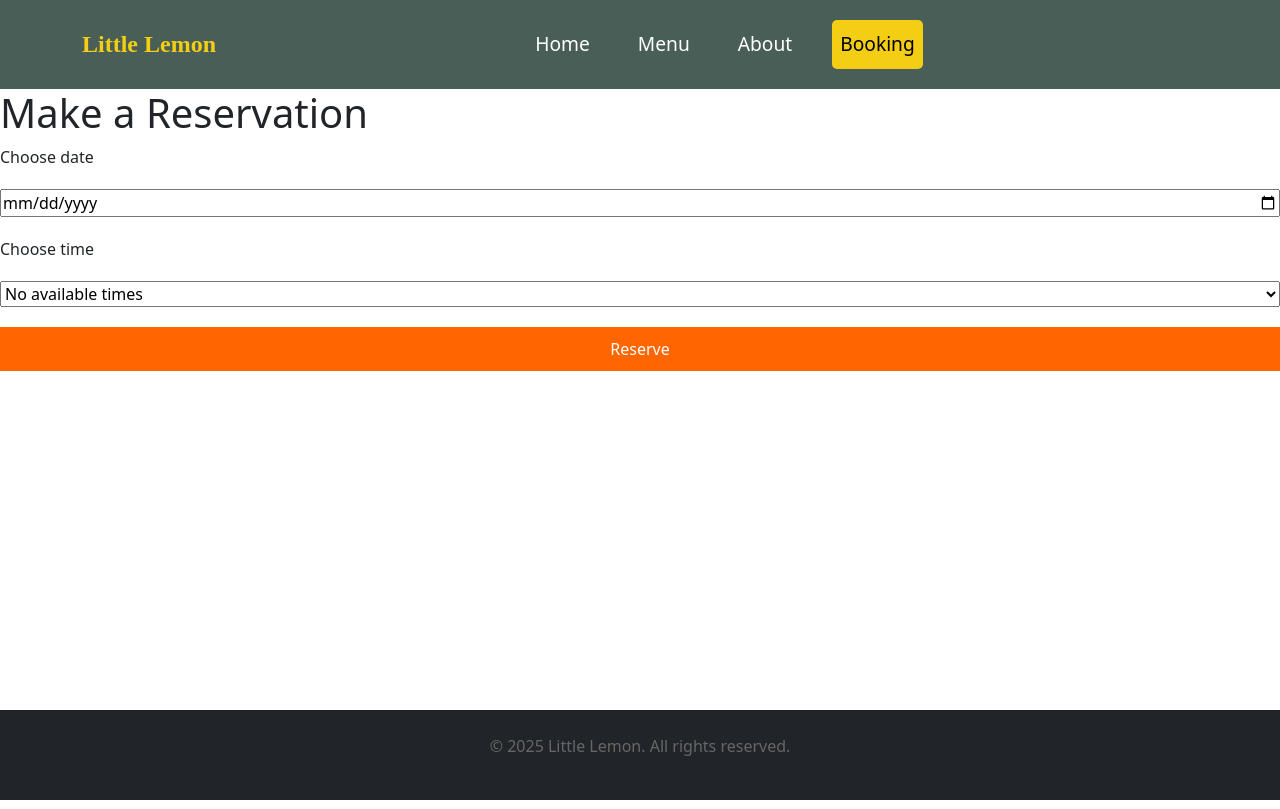
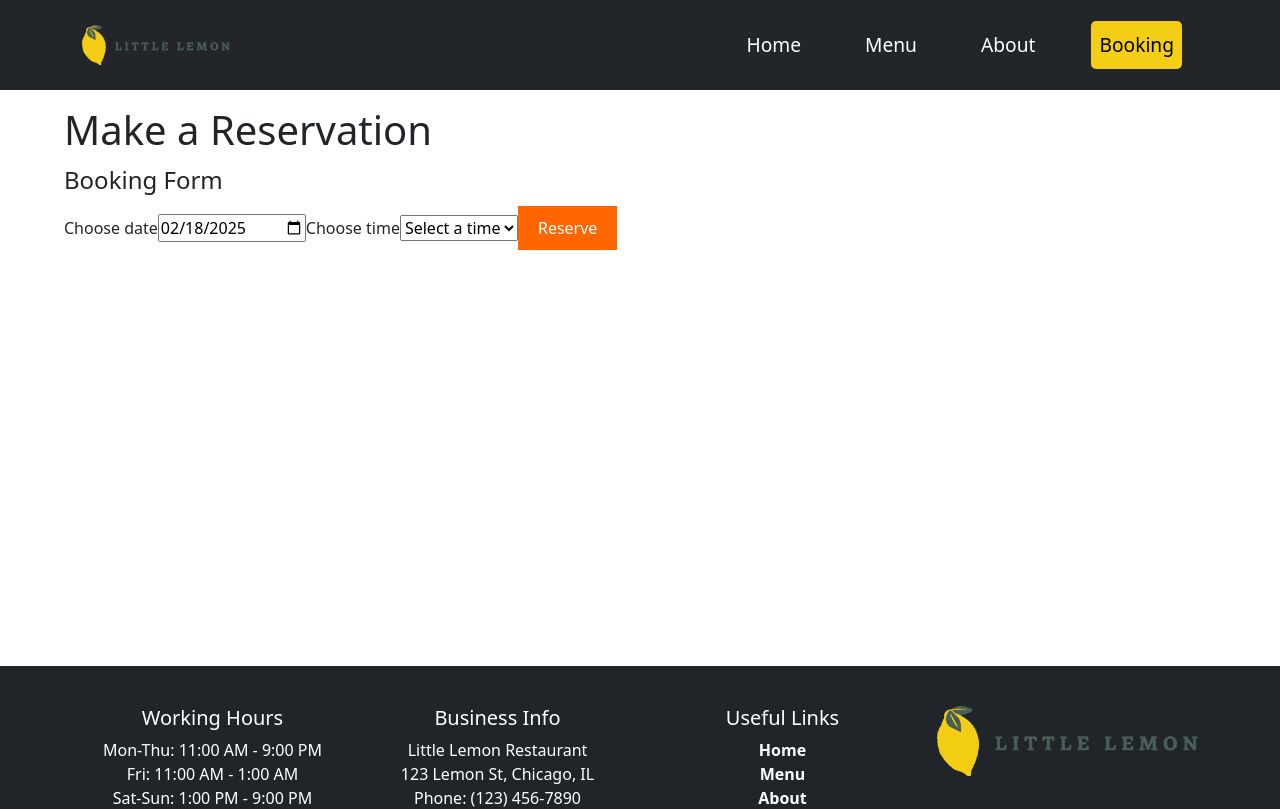
Before and after one commit to david-ivkovic/littlelemon, a React (Create React App) app: page /booking in a window 1280 px wide. Shown: the top 809 px of the page. Built offline with nearby package versions, Linux system fonts and the light colour scheme.

Commit message:
updated the navbar, booking css, footer

```diff
--- /dev/null
+++ b/babel.config.js
@@ -0,0 +1,6 @@
+module.exports = {
+  presets: [
+    '@babel/preset-env',
+    '@babel/preset-react',
+  ],
+};
--- a/src/App.css
+++ b/src/App.css
@@ -1,14 +1,19 @@
 /* src/App.css */
 
 /* General Styling */
+html, body {
+  height: 100%;  /* Ensures the body takes full height of the viewport */
+  margin: 0;
+  padding: 0;
+  display: flex;
+  flex-direction: column;  /* Stack elements vertically */
+}
+
 body {
   font-family: Arial, sans-serif;
-  margin: 0;
-  background-color: #f4f4f4;
-  box-sizing: border-box;
+  flex-grow: 1; /* Ensures body fills the available space */
   display: flex;
   flex-direction: column;
-  min-height: 100vh;
 }
 
 h1 {
@@ -21,12 +26,6 @@ p {
   font-size: 1rem;
   line-height: 1.6;
   color: #666;
-}
-
-/* Navbar Styling */
-nav {
-  background-color: #ff6600;
-  padding: 1rem;
 }
 
 ul {
@@ -71,7 +70,7 @@ button {
 
 /* Hero Section (Call-to-Action) */
 .call-to-action {
-  text-align: center;
+  text-align: left;
   background-color: #ff6600;
   padding: 50px;
   border-radius: 8px;
@@ -80,11 +79,12 @@ button {
 .call-to-action h1 {
   font-size: 2.5rem;
   color: white;
+  font-weight: bold;
 }
 
 .call-to-action button {
-  background-color: white;
-  color: #ff6600;
+  background-color: #eecf33;
+  color: #000;
   padding: 10px 20px;
   border-radius: 5px;
   cursor: pointer;
@@ -98,19 +98,22 @@ button {
 
 /* Main content area */
 .main-content {
-  flex: 1;
+  flex-grow: 1;
+  padding: 1rem 4rem;
 }
 
 /* Footer Styling */
 footer {
-  background-color: #495e57;
-  color: white;
   text-align: center;
-  padding: 1rem;
-  position: fixed;
-  left: 0;
-  bottom: 0;
-  width: 100%;}
+  padding: 20px;
+  margin-top: 50vh;
+  width: 100%;
+  position: absolute;
+}
+
+footer p {
+  color: #fff;
+}
 
 /* Mobile responsiveness */
 @media (max-width: 768px) {
@@ -169,12 +172,24 @@ footer {
     padding-left: 15px;
     padding-right: 15px;
   }
+
+  .footer {
+    text-align: left !important;
+  }
+
 }
 
 @media (max-width: 480px) {
   /* Further adjustment for very small screens */
+
+  /* Main content area */
+  .main-content {
+    flex-grow: 1;
+    padding: 0.5rem 1rem;
+  }
+
   .call-to-action {
-    padding: 20px;
+    padding: 10px;
   }
 
   .call-to-action h1 {
@@ -188,4 +203,8 @@ footer {
   button {
     font-size: 1rem;
   }
+
+  .footer {
+    text-align: left !important;
+  }
 }
--- a/src/App.js
+++ b/src/App.js
@@ -4,7 +4,7 @@ import { Routes, Route } from 'react-router-dom'; // Import Routes and Route
 import Main from './components/Main'; // Main component (HomePage)
 import BookingPage from './components/BookingPage'; // Booking page
 import './App.css'; // Import App.css for styling
-import 'bootstrap/dist/css/bootstrap.min.css'; // Import bootstrap css
+import 'bootstrap/dist/css/bootstrap.min.css';
 import Navbar from './components/Navbar'; // Import Navbar component
 import Footer from './components/Footer'; // Import Footer component
 
@@ -12,10 +12,13 @@ function App() {
   return (
     <>
       <Navbar /> {/* Navigation bar */}
-      <Routes>
-        <Route path="/" element={<Main />} /> {/* HomePage component */}
-        <Route path="/booking" element={<BookingPage />} /> {/* BookingPage component */}
-      </Routes>
+      <div className="main-content">
+        <Routes>
+          <Route path="/" element={<Main />} /> {/* HomePage component */}
+          <Route path="/booking" element={<BookingPage />} /> {/* BookingPage component */}
+        </Routes>
+      </div>
+
       <Footer /> {/* Footer */}
     </>
   );
--- a/src/Styles.css
+++ b/src/Styles.css
@@ -44,15 +44,3 @@
   .specials-section .col-md-4 {
     margin-bottom: 20px;
   }
-
-  /* Footer */
-  footer {
-    background-color: #333;
-    color: #fff;
-    padding: 20px;
-    text-align: center;
-  }
-
-  footer p {
-    font-size: 14px;
-  }
--- a/src/components/BookingForm.js
+++ b/src/components/BookingForm.js
@@ -2,19 +2,32 @@ import React, { useState, useEffect } from 'react';
 import { fetchAPI, submitAPI } from './Api'; // Import functions from Api.js
 
 function BookingForm() {
+  // Get today's date in YYYY-MM-DD format
+  const getTodayDate = () => {
+    const today = new Date();
+    const year = today.getFullYear();
+    const month = String(today.getMonth() + 1).padStart(2, '0');
+    const day = String(today.getDate()).padStart(2, '0');
+    return `${year}-${month}-${day}`;
+  };
+
+  const todayDate = getTodayDate();
+
   const [availableTimes, setAvailableTimes] = useState([]);
-  const [selectedDate, setSelectedDate] = useState('');
+  const [selectedDate, setSelectedDate] = useState(todayDate); // Initialize with today's date
   const [formData, setFormData] = useState({
-    date: '',
+    date: todayDate, // Initialize with today's date
     time: '',
   });
 
   // Fetch available times for the selected date
   useEffect(() => {
-    if (selectedDate) {
-      const times = fetchAPI(new Date(selectedDate)); // Call fetchAPI from Api.js
+    const fetchTimes = async () => {
+      const times = await fetchAPI(new Date(selectedDate)); // Call fetchAPI from Api.js
       setAvailableTimes(times); // Update availableTimes state
-    }
+    };
+
+    fetchTimes();
   }, [selectedDate]); // Re-run the effect when selectedDate changes
 
   // Handle date change
@@ -23,6 +36,7 @@ function BookingForm() {
     setFormData({
       ...formData,
       date: event.target.value, // Update formData with the selected date
+      time: '', // Reset time when date changes
     });
   };
 
@@ -39,7 +53,7 @@ function BookingForm() {
     event.preventDefault();
     const isSuccess = submitAPI(formData); // Call submitAPI from Api.js with the form data
     if (isSuccess) {
-      alert("Reservation successful!");
+      alert(`Reservation successful! \nSelected Date: ${formData.date}, \nSelected Time: ${formData.time}`);
     } else {
       alert("There was an error with your reservation.");
     }
@@ -47,6 +61,9 @@ function BookingForm() {
 
   return (
     <form style={{ display: 'grid', gap: '20px' }} aria-labelledby="booking-form" onSubmit={handleSubmit}>
+      <fieldset>
+        <legend id="booking-form">Booking Form</legend>
+
         {/* Date field */}
         <label htmlFor="res-date" id="res-date-label">Choose date</label>
         <input
@@ -54,27 +71,37 @@ function BookingForm() {
           id="res-date"
           name="date"
           onChange={handleDateChange} // Trigger handleDateChange on date change
-        value={selectedDate ? selectedDate : ''}
+          value={selectedDate} // Default to today's date
+          min={todayDate} // Disable past dates
           aria-required="true"
           aria-describedby="res-date-label"
         />
 
         {/* Time field */}
         <label htmlFor="res-time" id="res-time-label">Choose time</label>
-      <select id="res-time" name="time" aria-required="true" aria-describedby="res-time-label" onChange={handleTimeChange}>
-        {availableTimes.length > 0 ? (
-          availableTimes.map((time, index) => (
-            <option key={index} value={time}>{time}</option>
-          ))
-        ) : (
-          <option>No available times</option>
-        )}
+        <select
+          id="res-time"
+          name="time"
+          aria-required="true"
+          aria-describedby="res-time-label"
+          onChange={handleTimeChange}
+          value={formData.time} // Bind the selected time to formData.time
+        >
+          <option value="" disabled>
+            {availableTimes.length > 0 ? 'Select a time' : 'Unavailable'}
+          </option>
+          {availableTimes.map((time, index) => (
+            <option key={index} value={time}>
+              {time}
+            </option>
+          ))}
         </select>
 
         {/* Submit Button */}
-      <button type="submit" aria-label="Submit Reservation">
+        <button type="submit" aria-label="On Click">
           Reserve
         </button>
+      </fieldset>
     </form>
   );
 }
--- a/src/components/Footer.js
+++ b/src/components/Footer.js
@@ -3,8 +3,59 @@ import React from 'react';
 
 function Footer() {
   return (
-    <footer className="bg-dark text-white text-center p-4 mt-auto">
-      <p>&copy; 2025 Little Lemon. All rights reserved.</p>
+    <footer className="bg-dark text-white py-4o">
+      <div className="container">
+        <div className="row">
+          {/* Column 1 - Working Hours */}
+          <div className="col-md-3 col-12 mb-4">
+            <h5>Working Hours</h5>
+            <div className="row">
+              <div className="col-12">Mon-Thu: 11:00 AM - 9:00 PM</div>
+              <div className="col-12">Fri: 11:00 AM - 1:00 AM</div>
+              <div className="col-12">Sat-Sun: 1:00 PM - 9:00 PM</div>
+            </div>
+          </div>
+
+          {/* Column 2 - Business Info */}
+          <div className="col-md-3 col-12 mb-4">
+            <h5>Business Info</h5>
+            <div className="row">
+              <div className="col-12">Little Lemon Restaurant</div>
+              <div className="col-12">123 Lemon St, Chicago, IL</div>
+              <div className="col-12">Phone: (123) 456-7890</div>
+              <div className="col-12">Email: info@littlelemon.com</div>
+            </div>
+          </div>
+
+          {/* Column 3 - Useful Links */}
+          <div className="col-md-3 col-12 mb-4">
+            <h5>Useful Links</h5>
+            <div className="row">
+              <div className="col-12"><a href="/home" className="text-white text-decoration-none">Home</a></div>
+              <div className="col-12"><a href="/menu" className="text-white text-decoration-none">Menu</a></div>
+              <div className="col-12"><a href="/about" className="text-white text-decoration-none">About</a></div>
+              <div className="col-12"><a href="/booking" className="text-white text-decoration-none">Booking</a></div>
+            </div>
+          </div>
+
+          {/* Column 4 - Logo */}
+          <div className="col-md-3 col-12 mb-4">
+            <div className="row">
+              <div className="col-12">
+                <img src={require("../Assets/Logo.png")} alt="Little Lemon Logo" className="img-fluid" />
+              </div>
+            </div>
+          </div>
+        </div>
+
+        {/* Legal Text */}
+        <div className="row">
+          <div className="col-12 text-center mt-4">
+            <p>&copy; 2025 Little Lemon. All rights reserved.</p>
+            <p>Created by D.I.</p>
+          </div>
+        </div>
+      </div>
     </footer>
   );
 }
--- a/src/components/HomePage.js
+++ b/src/components/HomePage.js
@@ -7,7 +7,7 @@ import Chicago from './Chicago';
 
 function HomePage() {
   return (
-    <div>
+    <div className="main-content">
       {/* Hero section with a call to action */}
       <CallToAction />
 
--- a/src/components/Navbar.css
+++ b/src/components/Navbar.css
@@ -1,7 +1,7 @@
 /* Navbar Styling */
 .navbar {
+  background-color: #222529; /* Green color */
   padding: 0px !important;
-  background-color: #495e57; /* Green color */
 }
 
 .navbar-brand {
@@ -9,22 +9,37 @@
   font-family: 'Markazi Text', serif;
   color: #F4CE14; /* Yellow color */
   transition: color 0.3s ease;
+  display: flex;
+  align-items: center;
 }
 
 .navbar-brand:hover {
   color: #fff;
 }
 
-.navbar-nav .nav-link {
+.navbar-nav {
+  display: flex;
+  justify-content: end;
+  align-items: center;
+  gap: 1rem; /* Adjust the gap between items */
+  flex-grow: 1;
+}
+
+.nav-item {
+  list-style: none;
+}
+
+.nav-link {
   font-size: 1.2rem;
   padding: 10px 15px;
   color: white; /* Button text color */
   border-radius: 5px; /* Rounded button */
   transition: all 0.3s ease;
+  text-decoration: none;
 }
 
-.navbar-nav .nav-link:hover,
-.navbar-nav .nav-link.active {
+.nav-link:hover,
+.nav-link.active {
   background-color: #F4CE14; /* Yellow background */
   color: black; /* Black text */
 }
@@ -38,6 +53,7 @@
 /* Mobile Navbar Styling */
 @media (max-width: 768px) {
   .navbar-nav {
+    flex-direction: column;
     text-align: center;
   }
 
--- a/src/components/Navbar.js
+++ b/src/components/Navbar.js
@@ -6,7 +6,9 @@ const Navbar = () => {
   return (
     <nav className="navbar navbar-expand-lg navbar-light">
       <div className="container">
-        <a className="navbar-brand" href="/">Little Lemon</a>
+        <a className="navbar-brand" href="/">
+          <img src={require("../Assets/Logo.png")} alt="Little Lemon Logo" className="logo-img" />
+        </a>
         <button
           className="navbar-toggler"
           type="button"
```
Also changed, not shown: package.json (+6 -1 lines), src/components/HeroPage.js (deleted), 2 other files (tests, documents, lock files or other folders). Lines whose indentation alone changed are shown as unchanged.
